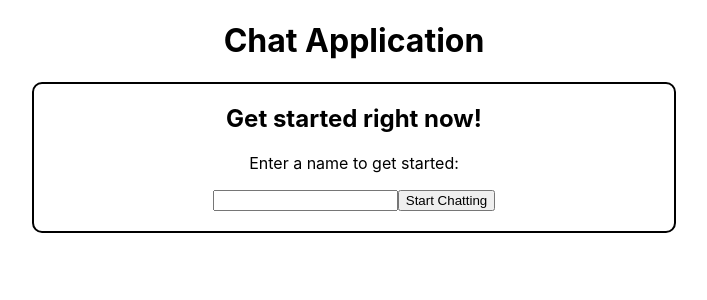
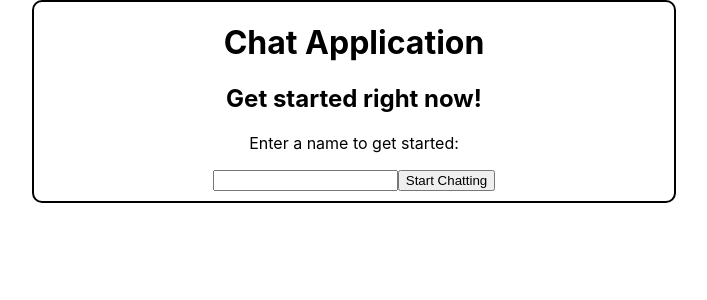
Before and after one commit to TheLaurenSousa/full-stack-mern-group-language-exhange, a React (Create React App) app in the folder client/: page / in a window 1280 px wide. Shown: the top 300 px of the page, without its empty margins (286-993 px from the left). Built offline with nearby package versions, Linux system fonts and the light colour scheme; the HTML template or start-up script is replaced by a standard one.

Commit message:
Added overflow to chat log Added CSS to chat log to start at bar bottom Fixed setMessages to meet these changes

```diff
--- a/client/src/App.css
+++ b/client/src/App.css
@@ -1,5 +1,9 @@
 .App {
   text-align: center;
+}
+
+form {
+  padding-bottom: 10px;
 }
 
 #nameForm, .chat {
@@ -9,12 +13,12 @@
   border-radius: 10px;
 }
 
-.nameForm, .chatForm {
-  padding-bottom: 20px;
-}
-
 .chatLog {
   margin-bottom: 40px;
+  height: 500px;
+  overflow: auto;
+  display: flex;
+  flex-direction: column-reverse;
 }
 
 .userMessage, .otherMessage {
@@ -44,3 +48,9 @@
 #userName {
   font-weight: bold;
 }
+
+.chatForm {
+  display: flex;
+  align-items: center;
+  justify-content: center;
+}
--- a/client/src/components/chat.jsx
+++ b/client/src/components/chat.jsx
@@ -11,7 +11,7 @@ const Chat = (props) => {
     useEffect(() => {
         socket.on("new_message", data => {
             setMessages(prevMessages => {
-                return [...prevMessages, data];
+                return [data, ...prevMessages];
             })
         });
     }, []);
@@ -47,7 +47,7 @@ const Chat = (props) => {
                         })}
                     </div>
                 <form onSubmit={onSubmitHandler} className='chatForm'>
-                    <input id="msg" autoComplete="off" type="textarea" value={message} onChange={(e) => setMessage(e.target.value)}/>
+                    <textarea id="msg" autoComplete="off" rows="2" cols="50" value={message} onChange={(e) => setMessage(e.target.value)}/>
                     <button>Send</button>
                 </form>
             </div>
--- a/client/src/components/initialForm.jsx
+++ b/client/src/components/initialForm.jsx
@@ -12,12 +12,12 @@ const InitialForm = (props) => {
     }
 
     return (
-    <div>
+    <div id='nameForm'>
         <h1>Chat Application</h1>
-        <div id='nameForm'>
+        <div>
             <h2>Get started right now!</h2>
             <p>Enter a name to get started: </p>
-            <form onSubmit={onSubmitHandler} className='nameForm'>
+            <form onSubmit={onSubmitHandler}>
                 <input type="text" name='name' autoComplete='off' onChange={(e) => setName(e.target.value)}/>
                 <input type="submit" value="Start Chatting"/>
             </form>
```
